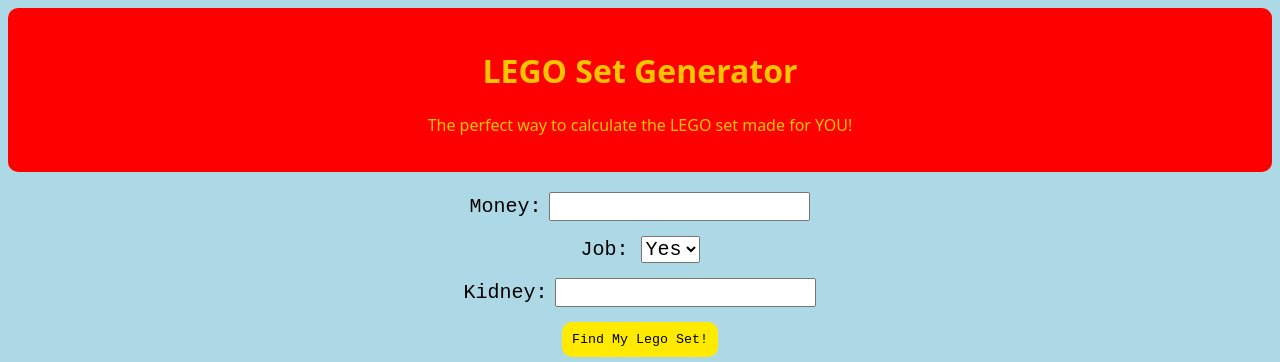
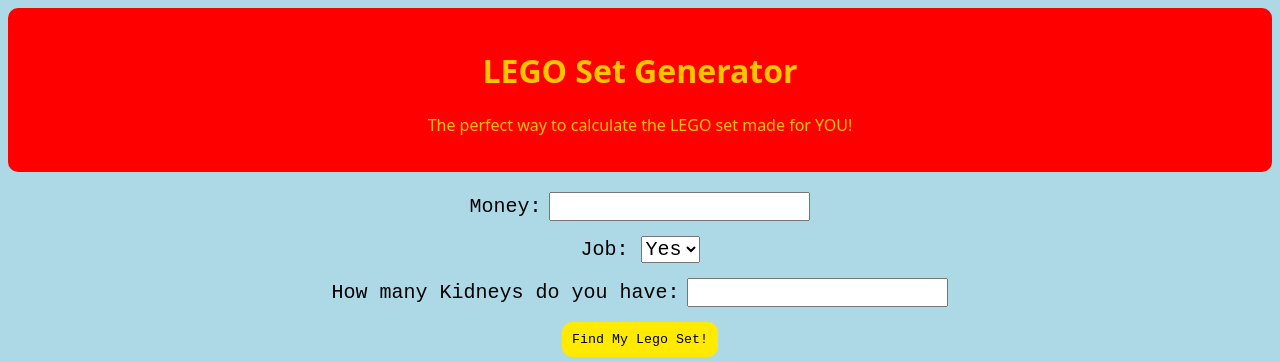
Before and after one commit to DilanNarayani/LegoDecisionMakerApp, a plain HTML site: page index.html in a window 1280 px wide. Shown: the top 362 px of the page. Drawn offline with Linux system fonts and the light colour scheme.

Commit message:
Update index.html

```diff
--- a/index.html
+++ b/index.html
@@ -36,7 +36,7 @@
 
     <br><br>
 
-    <label>Kidney:</label>
+    <label>How many Kidneys do you have:</label>
     <input type="text" id="kidney"><br><br>
 
     <button onclick="getTicket()">Find My Lego Set!</button>
```
